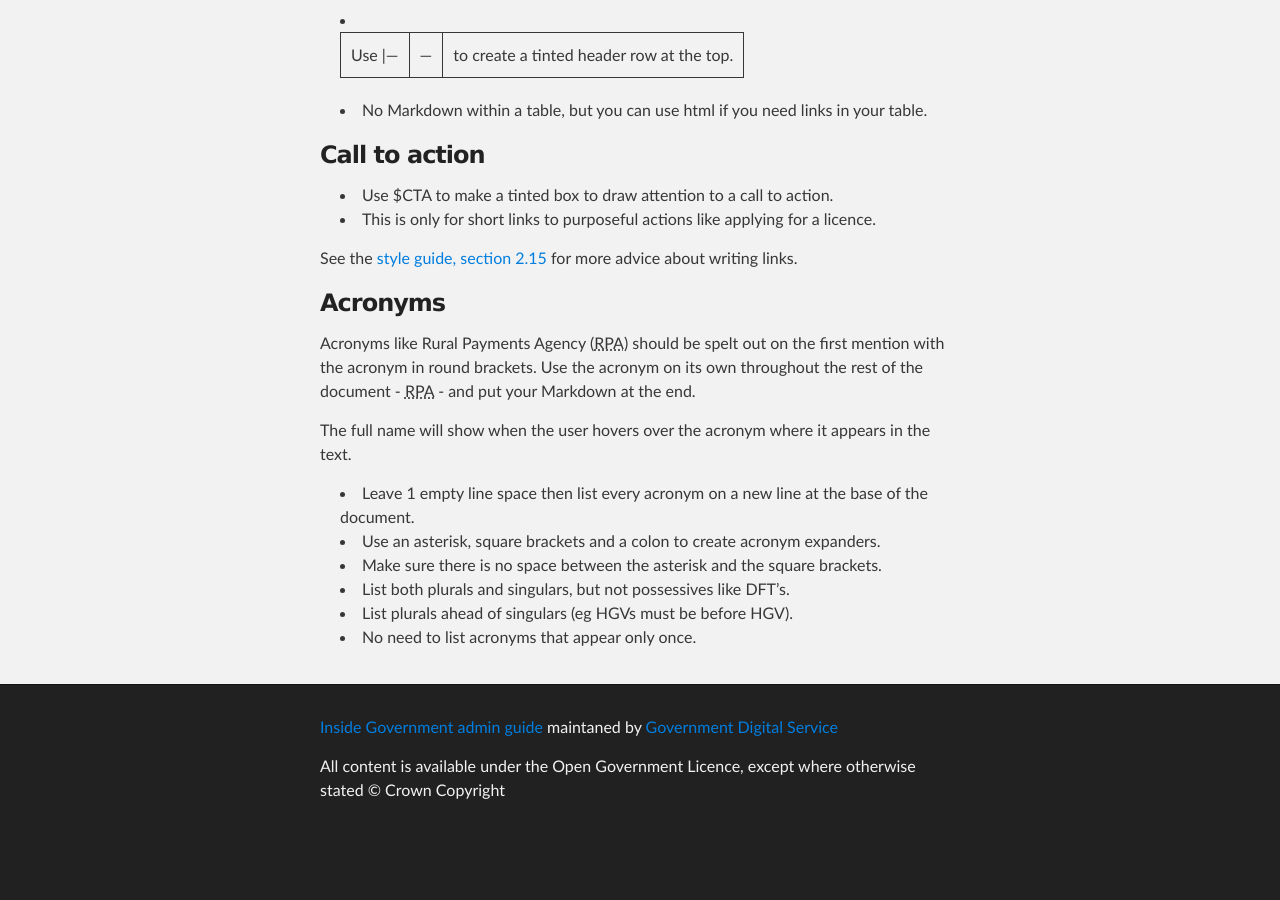
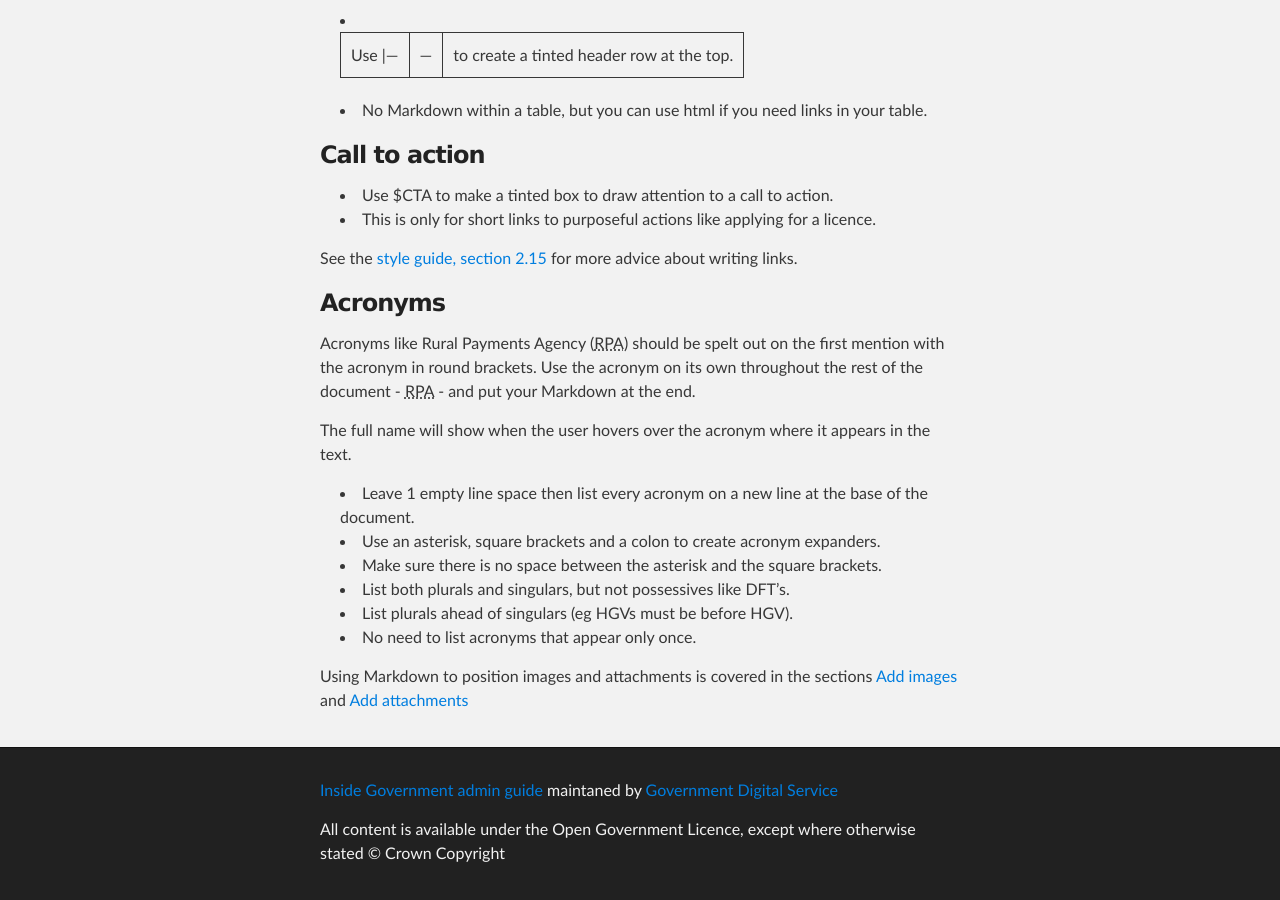
Before and after one commit to alphagov/inside-government-admin-guide, a Jekyll site: the page built from first-steps/markdown.md, in a window 1280 px wide and 900 px high, scrolled down 1782 px. Built offline with Jekyll 4.4.1, drawn with Linux system fonts in a browser that asks for light colours; before the commit the page ends 2619 px from its top, so only the background shows below that.

Commit message:
Update markdown.md
Extensive rewrite.

```diff
--- a/first-steps/markdown.md
+++ b/first-steps/markdown.md
@@ -66,4 +66,9 @@ The full name will show when the user hovers over the acronym where it appears i
 *  List plurals ahead of singulars (eg HGVs must be before HGV).
 *  No need to list acronyms that appear only once.
 
+Using Markdown to position images and attachments is covered in the sections [Add images](http://alphagov.github.io/inside-government-admin-guide/creating-documents/add-images.html) and [Add attachments](http://alphagov.github.io/inside-government-admin-guide/creating-documents/add-attachments.html)
+
+
+
+
 *[RPA]: Rural Payments Agency
```
